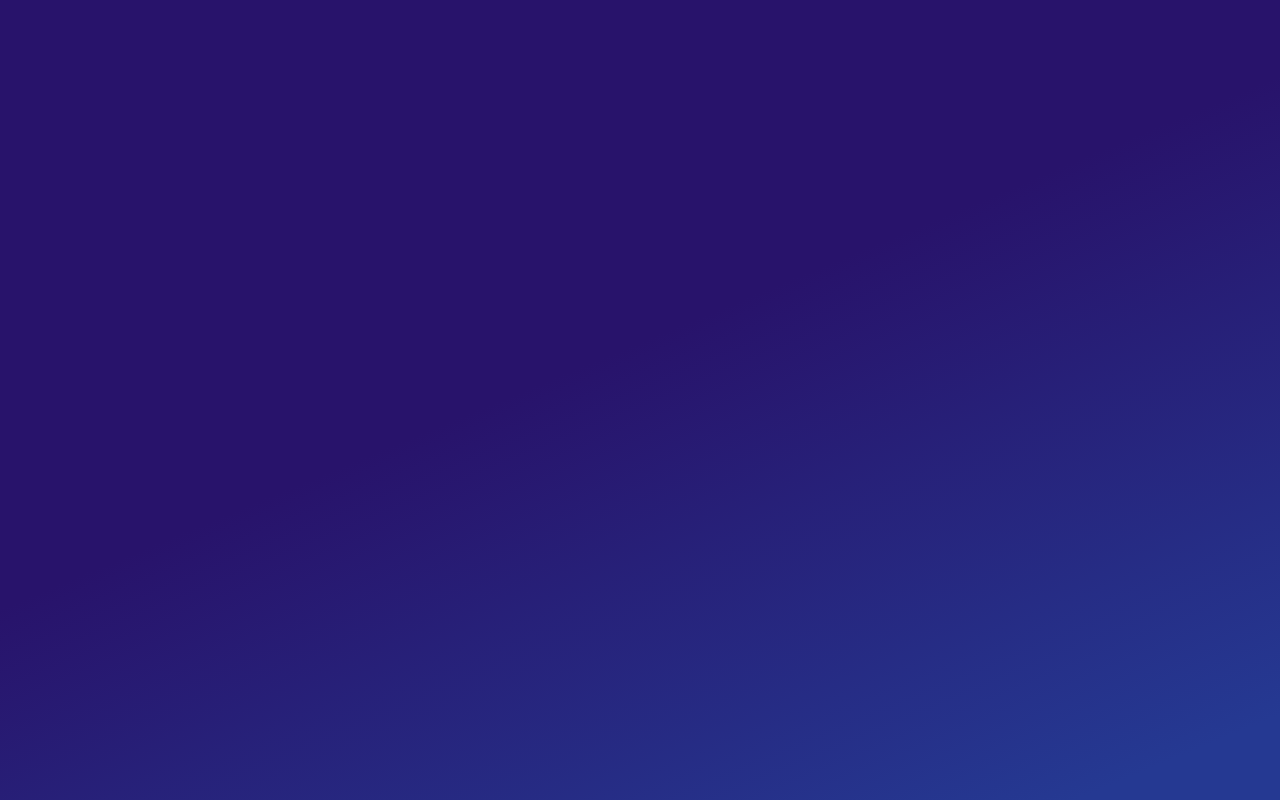
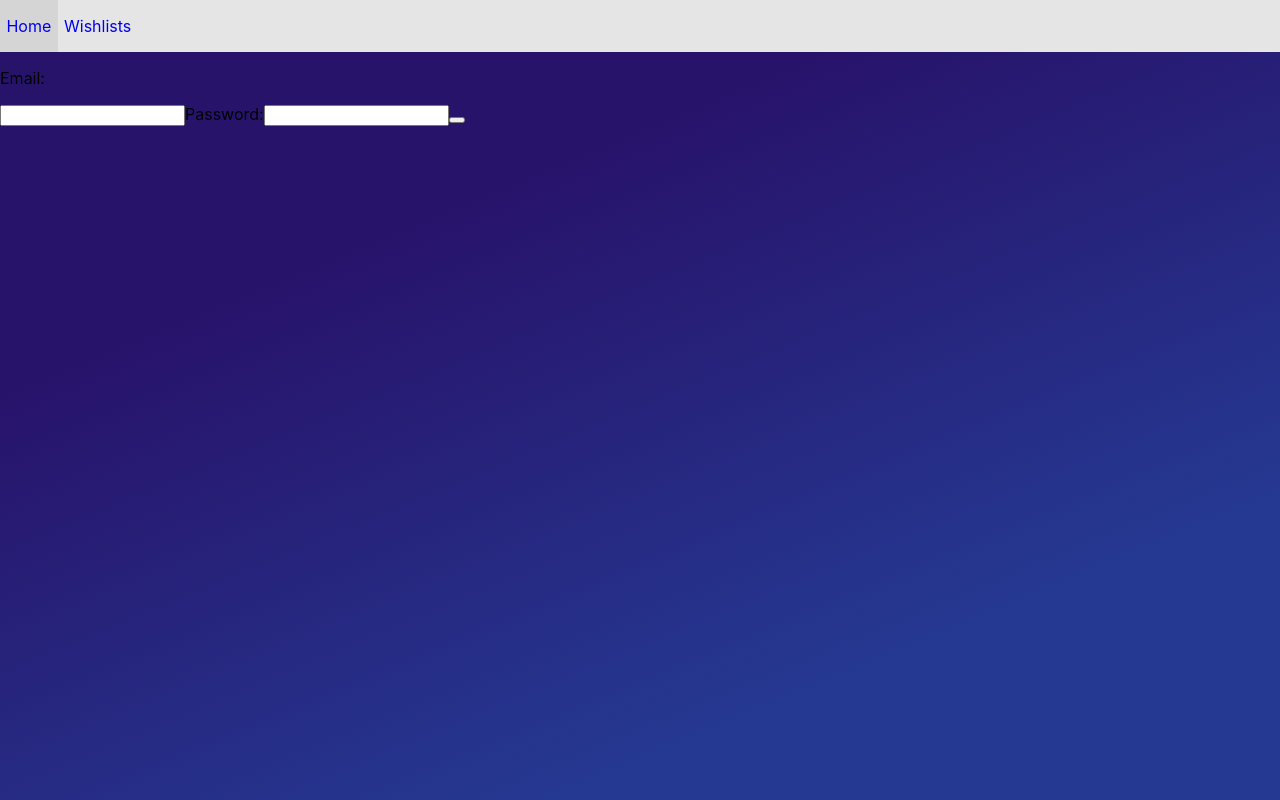
Before and after one commit to Jacob0421/Wishlist-App, a React (Create React App) app: page /Login in a window 1280 px wide. Before the commit this address had no page. Built offline with nearby package versions, Linux system fonts and the light colour scheme.

Commit message:
Fixed code formatting changes caused by previous audit fix

```diff
--- a/src/Components/App/App.js
+++ b/src/Components/App/App.js
@@ -1,9 +1,15 @@
 import logo from "../../img/logo.svg";
 import "./App.css";
 import DivEffectContainer from "../DivEffect/DivEffectContainer";
+import Login from "../Login/Login";
+import React, { useState } from "react";
 
 function App() {
-	if (process.env.NODE_ENV === "development") {
+	const [token, setToken] = useState();
+
+	if (!token) {
+		//Password can be passed as plaintext
+		return <Login setToken={setToken} />;
 	}
 
 	return (
@@ -18,7 +24,8 @@ function App() {
 					className="App-link"
 					href="https://reactjs.org"
 					target="_blank"
-					rel="noopener noreferrer">
+					rel="noopener noreferrer"
+				>
 					Learn React
 				</a>
 			</header>
--- a/src/Components/DivEffect/DivEffect.jsx
+++ b/src/Components/DivEffect/DivEffect.jsx
@@ -1,4 +1,4 @@
-import { useState, useRef, useEffect } from "react";
+import React, { useState, useRef, useEffect } from "react";
 import "./DivEffect.css";
 
 function DivEffect(props) {
@@ -30,7 +30,8 @@ function DivEffect(props) {
 		<div
 			className="primary"
 			ref={ref}
-			style={{ transitionDelay: props.delay + "ms" }}>
+			style={{ transitionDelay: props.delay + "ms" }}
+		>
 			This is my test div
 		</div>
 	);
--- a/src/Components/EditItem/EditItem.jsx
+++ b/src/Components/EditItem/EditItem.jsx
@@ -1,4 +1,4 @@
-import { useState, React } from "react";
+import React, { useState } from "react";
 import { useLocation, Link } from "react-router-dom";
 import "./EditItem.css";
 
--- a/src/Components/Layout/Layout.jsx
+++ b/src/Components/Layout/Layout.jsx
@@ -1,3 +1,4 @@
+import React from "react";
 import { Outlet, Link } from "react-router-dom";
 import "./Layout.css";
 
--- /dev/null
+++ b/src/Components/Login/Login.jsx
@@ -0,0 +1,17 @@
+import React from "react";
+
+export default function Login() {
+	return (
+		<form action="">
+			<label>
+				<p>Email:</p>
+				<input type="text" />
+			</label>
+			<label>
+				Password:
+				<input type="password" />
+			</label>
+			<button type="submit"></button>
+		</form>
+	);
+}
--- a/src/Components/ViewItemDetails/ViewItemDetails.jsx
+++ b/src/Components/ViewItemDetails/ViewItemDetails.jsx
@@ -16,8 +16,9 @@ function ViewItemDetails() {
 					<a
 						href={item.url}
 						target="_blank"
-						rel="noreferrer"
-						className="item-link">
+						rel="noopener noreferrer"
+						className="item-link"
+					>
 						<button>Visit Seller</button>
 					</a>
 					<Link
@@ -25,7 +26,8 @@ function ViewItemDetails() {
 						state={{
 							item: item,
 							from: location.pathname,
-						}}>
+						}}
+					>
 						<button>Edit Item</button>
 					</Link>
 				</div>
--- a/src/Components/Wishlist/Item.jsx
+++ b/src/Components/Wishlist/Item.jsx
@@ -1,4 +1,4 @@
-import { React, useEffect, useRef } from "react";
+import React, { useEffect, useRef } from "react";
 import { Link } from "react-router-dom";
 import "./Item.css";
 
@@ -22,15 +22,18 @@ function Item(props) {
 					animationDuration: "1s",
 					animationFillMode: "forwards",
 				}}
-				ref={ref}>
+				ref={ref}
+			>
 				<Link
 					to={`/ViewItemDetails/${props.id}`}
 					state={{ item: props }}
-					className="fill-parent"></Link>
+					className="fill-parent"
+				></Link>
 				<img
 					className="ItemPicture"
 					src={props.picture}
-					alt={props.name}></img>
+					alt={props.name}
+				></img>
 				<p className="ItemName">{props.name}</p>
 				<p className="ItemPrice">
 					<strong>${props.price}</strong>
@@ -39,7 +42,8 @@ function Item(props) {
 					className="BuyNow-link"
 					href={props.url}
 					target="_blank"
-					rel="noreferrer">
+					rel="noopener noreferrer"
+				>
 					<button className="BuyNow">Buy Now!</button>
 				</a>
 			</div>
--- a/src/Components/Wishlist/ItemContainer.jsx
+++ b/src/Components/Wishlist/ItemContainer.jsx
@@ -1,4 +1,4 @@
-import { React, useEffect, useState } from "react";
+import React, { useEffect, useState } from "react";
 // import { Lists } from "../../Data/Lists";
 // import { Items as itemData } from "../../Data/Items";
 import Item from "./Item";
@@ -21,6 +21,7 @@ function ItemContainer() {
 		let jsonResponse = await response.json();
 		console.log(jsonResponse);
 		setItems(jsonResponse);
+		// setItems(itemData);
 	}
 
 	// add to MongoDB
@@ -40,8 +41,8 @@ function ItemContainer() {
 			<div className="ItemContainer">
 				{items.map((item) => (
 					<Item
-						key={item.Id}
-						id={item.Id}
+						key={item._id}
+						id={item._id}
 						name={item.Name}
 						url={item.URL}
 						picture={item.Picture}
--- a/src/index.js
+++ b/src/index.js
@@ -1,11 +1,14 @@
 import React from "react";
 import ReactDOM from "react-dom/client";
 import { BrowserRouter as Router, Routes, Route } from "react-router-dom";
+
 import Layout from "./Components/Layout/Layout";
 import App from "./Components/App/App";
 import ItemContainer from "./Components/Wishlist/ItemContainer";
 import ViewItemDetails from "./Components/ViewItemDetails/ViewItemDetails";
 import EditItem from "./Components/EditItem/EditItem";
+import Login from "./Components/Login/Login";
+
 import "./index.css";
 
 const root = ReactDOM.createRoot(document.getElementById("root"));
@@ -15,6 +18,7 @@ root.render(
 			<Routes>
 				<Route path="/" element={<Layout />}>
 					<Route index element={<App />} />
+					<Route path="/Login" element={<Login />} />
 					<Route path="/Wishlists" element={<ItemContainer />} />
 					<Route
 						exact
```
